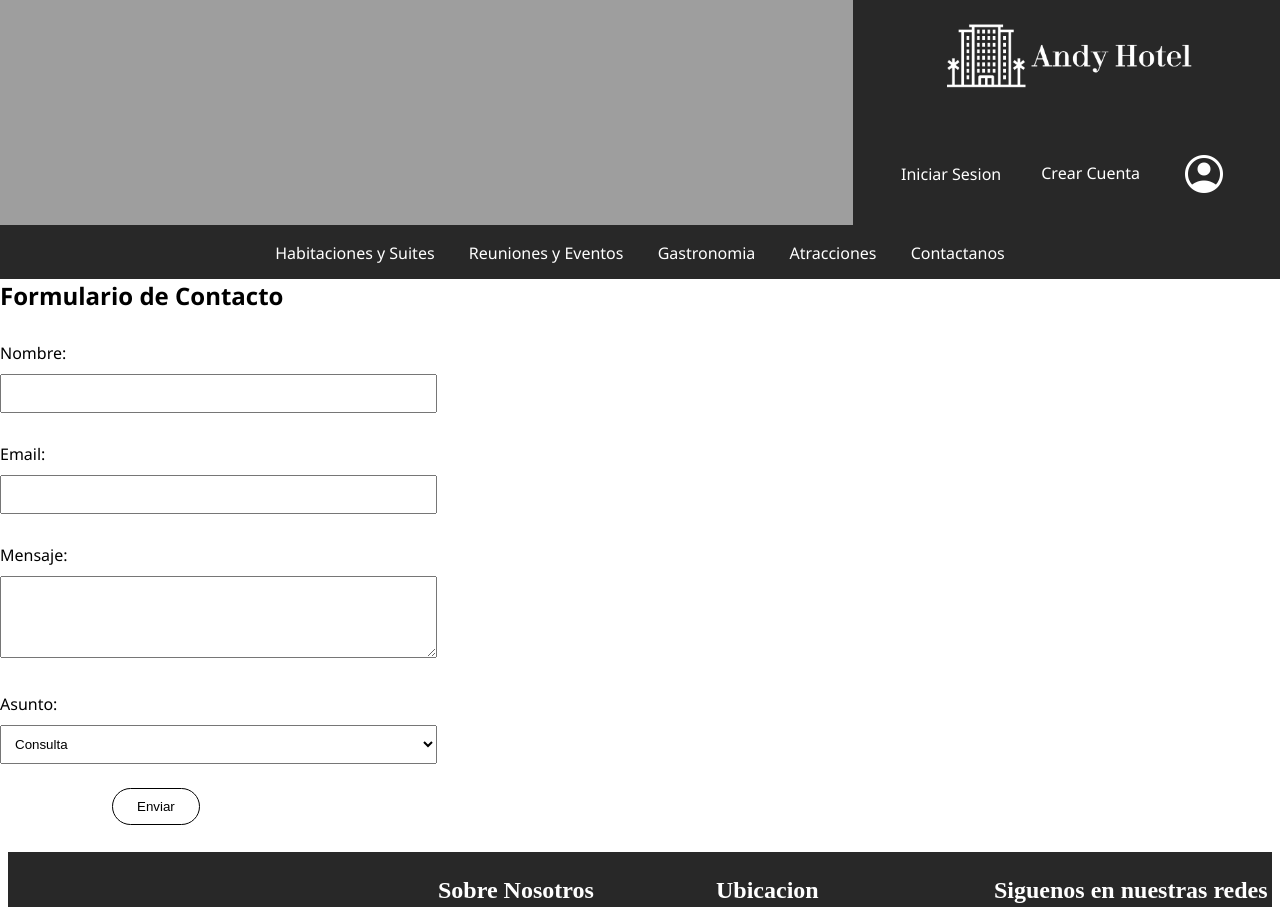
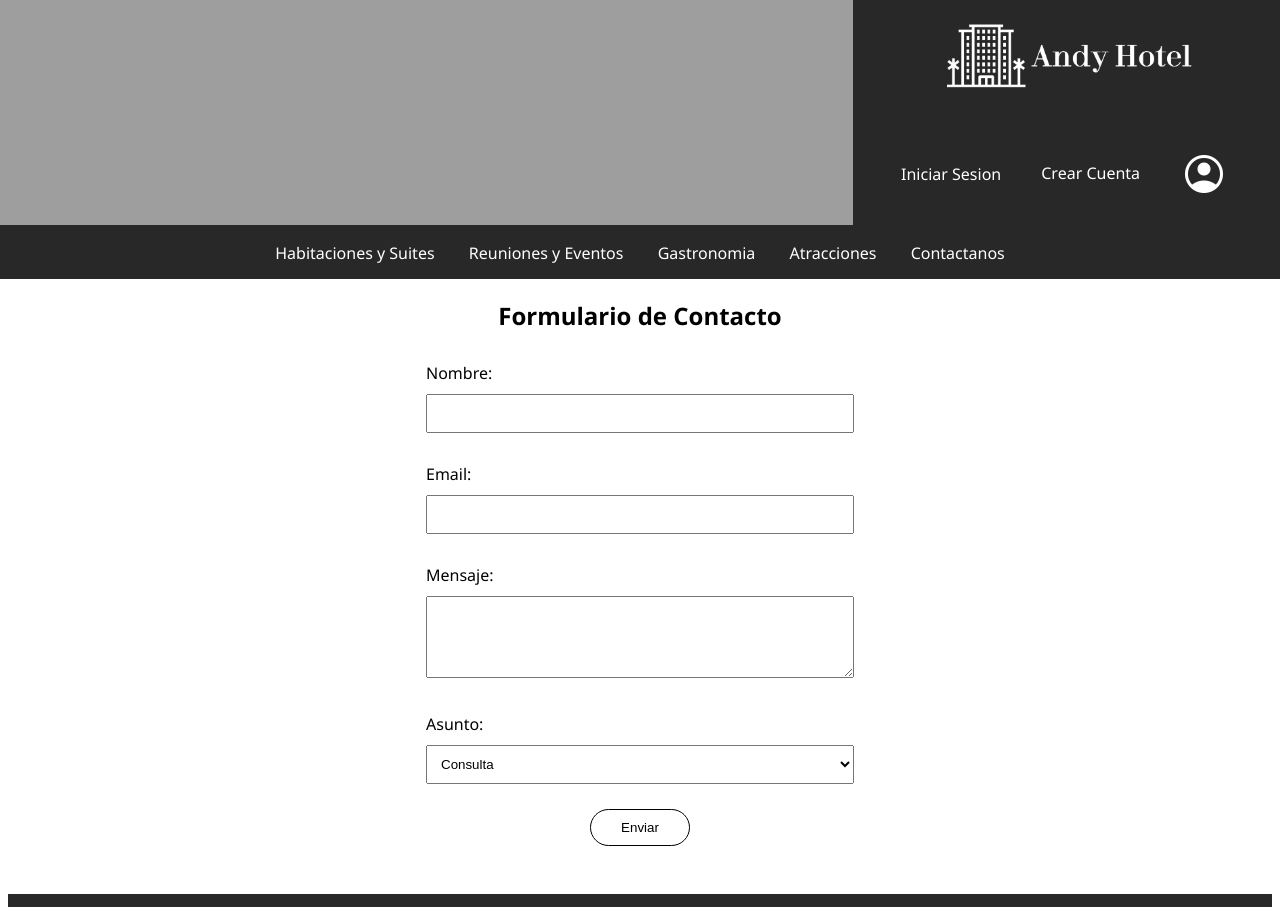
Before and after one commit to JuanMagallanesMa/ProyectoWeb, a plain HTML site: page Documentos HTML/contactanos.html in a window 1280 px wide. Shown: the top 907 px of the page. Drawn offline with nearby package versions, Linux system fonts and the light colour scheme.

Commit message:
form_terminado

```diff
--- a/Documentos CSS/stylebody.css
+++ b/Documentos CSS/stylebody.css
@@ -189,8 +189,44 @@ main{
     text-align: justify;
 }
 
+#form-section{
+    box-sizing: border-box;
+    text-align: center;
+    margin: 10px auto;
+    width: 35%;
+    border-radius: 20px;
+    padding: 10px;
+}
+
+form{
+    width: 100%;
+}
+
+.button-form{
+    margin: auto;
+    width: 100px;
+}
+
 footer {
     width: 100%;
     height: 270px;
     border: none;
-  }
+}
+
+.centrado{
+    display: flex;
+    justify-content: center;
+    align-items: center;
+}
+
+label {
+    display: block;
+    margin: 10px 0 5px;
+}
+
+input, textarea, select, button {
+    width: 100%;
+    padding: 10px;
+    margin: 5px 0 20px;
+    box-sizing: border-box;
+}
--- a/Documentos HTML/contactanos.html
+++ b/Documentos HTML/contactanos.html
@@ -19,7 +19,7 @@
         <section id="form-section">
             <h1>Formulario de Contacto</h1>
             <form>
-                 <div class="campo-container">
+                <div class="campo-container">
                     <label for="name">Nombre:</label>
                     <input type="text" id="name" name="name" required
                         onmouseover="mostrarMensaje('Escribe tu nombre', event)"
@@ -55,7 +55,7 @@
                     <div id="mensajeEmergente"></div>
                 </div>
 
-                <div class="contenedor-button">
+                <div class="button-form">
                     <button class="button" type="button"
                         onmouseover="mostrarMensaje('Presiona para enviar', event)"
                         onmouseout="ocultarMensaje()">Enviar</button>
```
